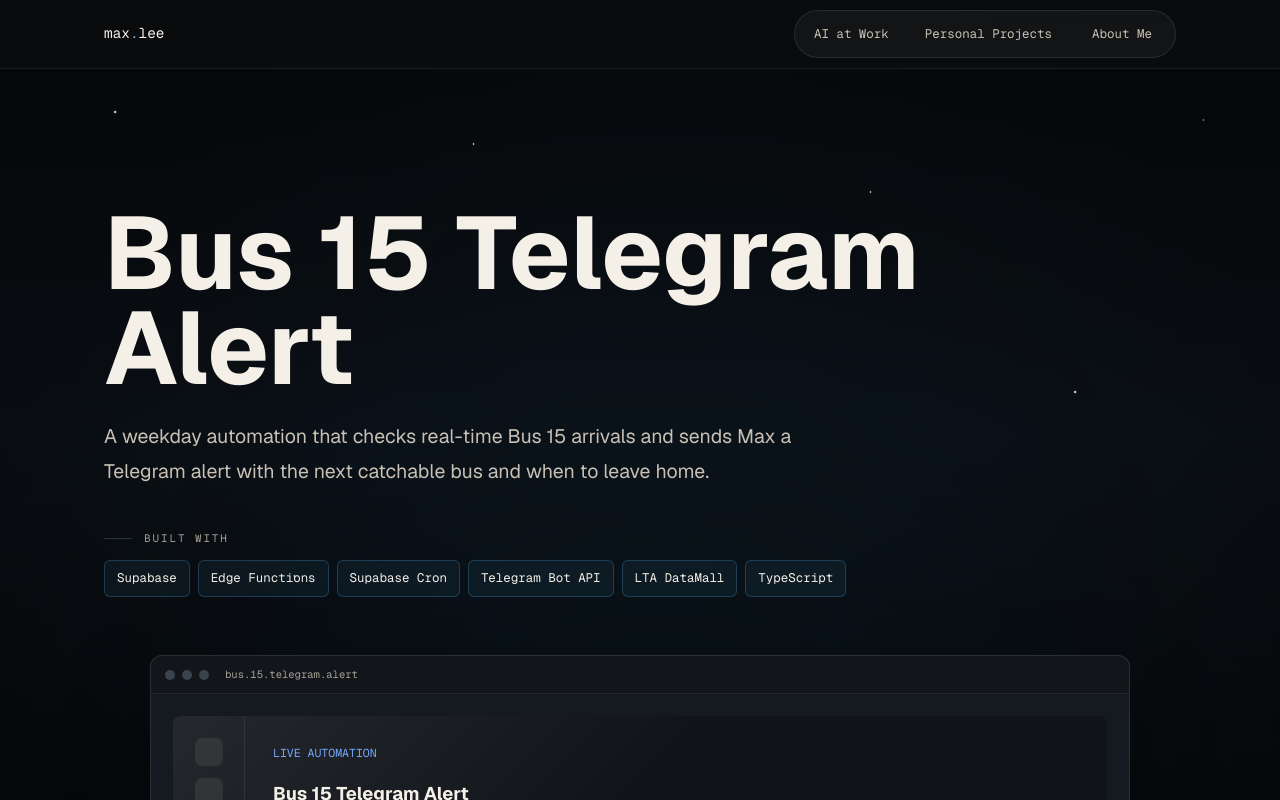
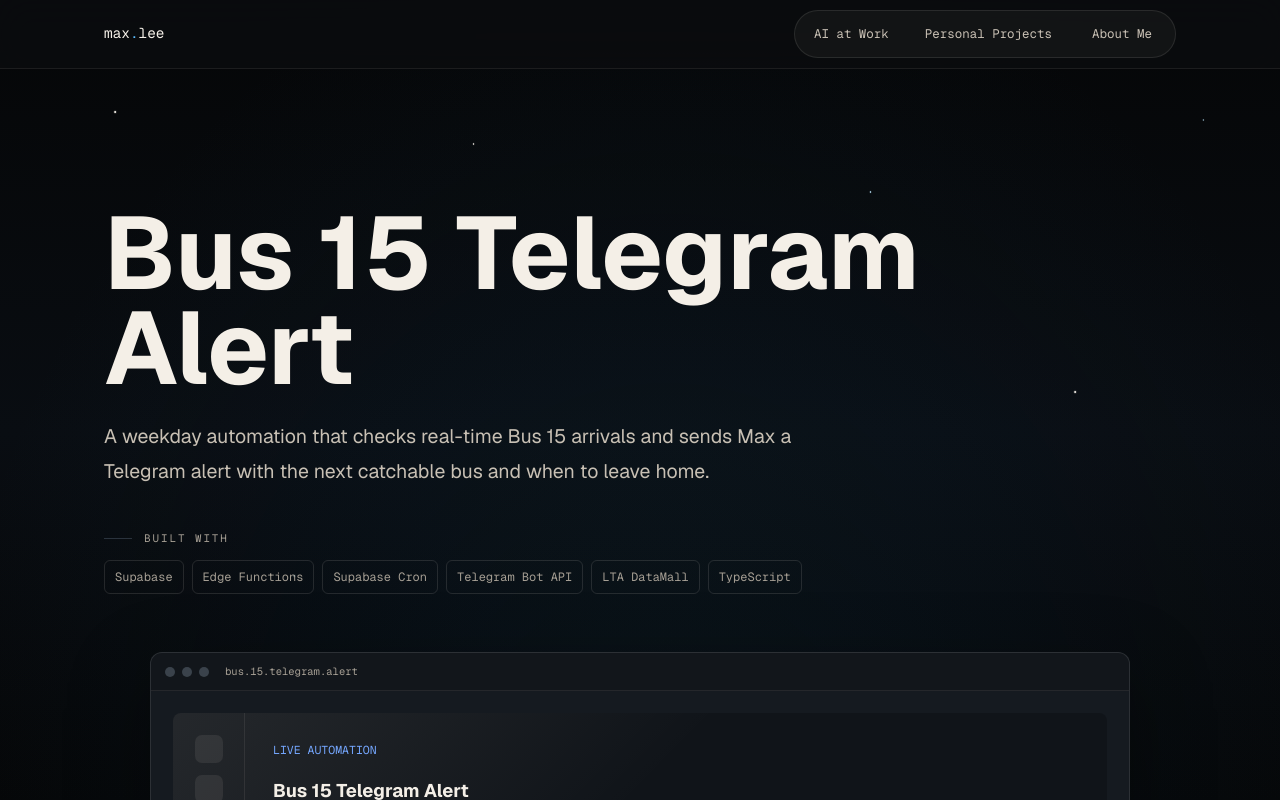
Before and after one commit to maxleesianyi/max-lee-ai-portfolio-website, a Next.js app: page /projects/bus-15-telegram-alert in a window 1280 px wide. Shown: the top 800 px of the page. Built offline with nearby package versions, Linux system fonts and the light colour scheme.

Commit message:
Match case study tags to project cards

```diff
--- a/app/globals.css
+++ b/app/globals.css
@@ -1445,24 +1445,7 @@
 }
 
 .case-tech-cards {
-  display: flex;
-  flex-wrap: wrap;
-  gap: 8px;
-  max-width: 760px;
   margin-top: 14px;
-  padding: 0;
-  list-style: none;
-}
-
-.case-tech-cards li {
-  padding: 9px 12px;
-  border: 1px solid rgba(91, 189, 255, 0.22);
-  border-radius: 6px;
-  background: rgba(91, 189, 255, 0.06);
-  color: var(--bone);
-  font-family: var(--font-geist-mono), monospace;
-  font-size: 0.78rem;
-  line-height: 1.35;
 }
 
 .case-visual {
--- a/app/projects/[slug]/page.tsx
+++ b/app/projects/[slug]/page.tsx
@@ -52,7 +52,7 @@
         <p className="case-lede">{project.summary}</p>
         <div className="case-build-stack">
           <span className="eyebrow">Built with</span>
-          <ul className="case-tech-cards">
+          <ul className="tag-list case-tech-cards">
             {project.tags.map((tag) => (
               <li key={tag}>{tag}</li>
             ))}
```
